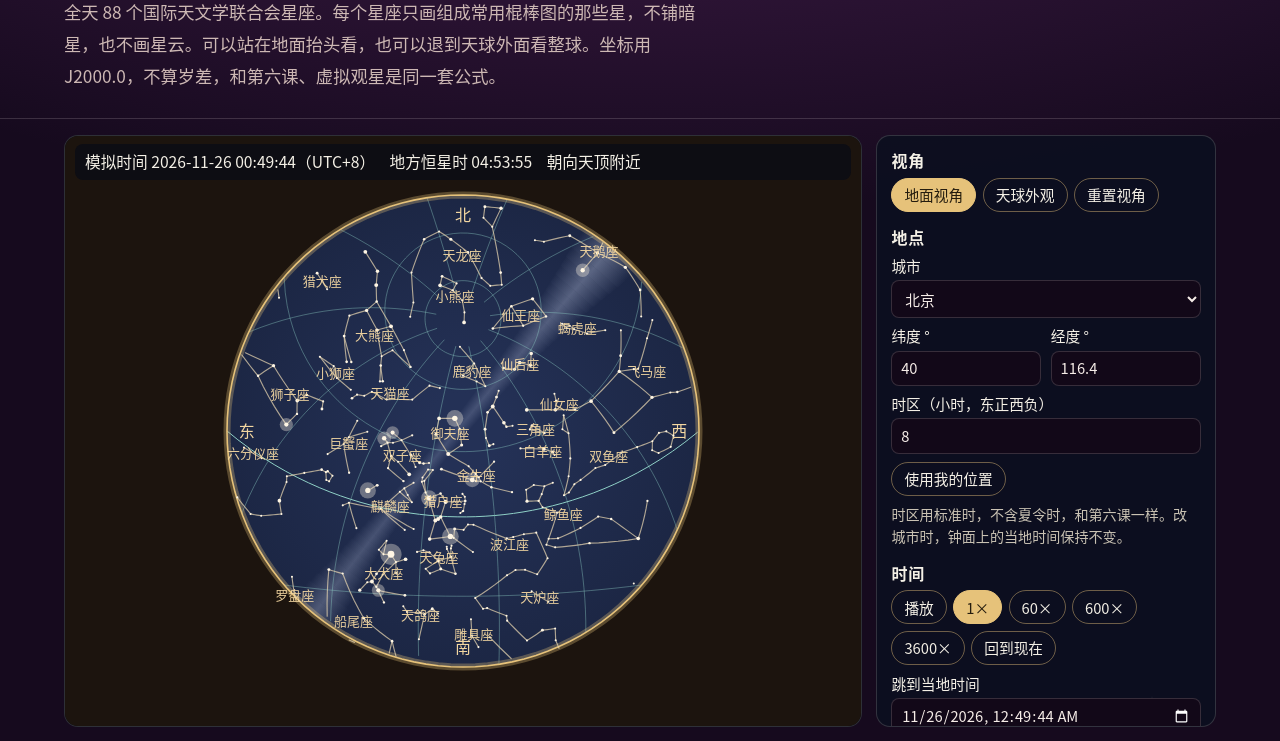
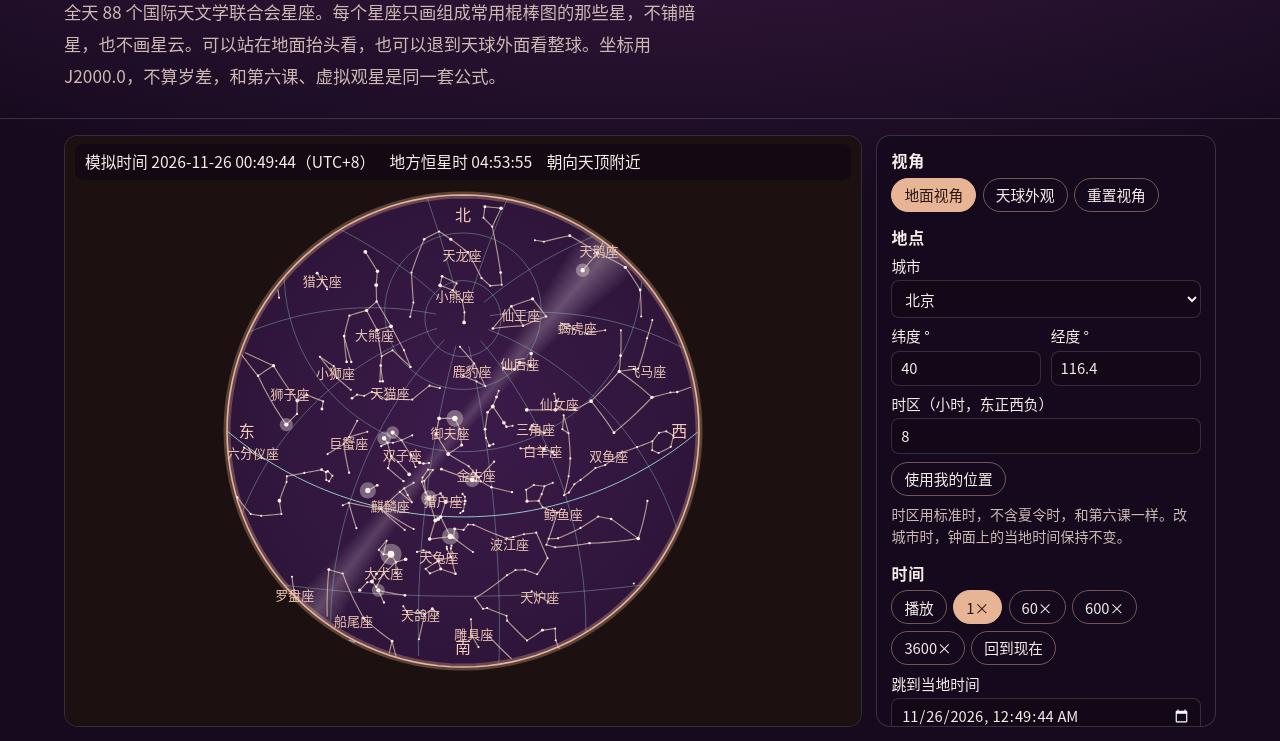
Before and after one commit to skui81963-ship-it/xingkong-zuobiaoxue, a plain HTML site: page constellations.html in a window 1280 px wide. Shown: the part 185-926 px from the top of the page. Drawn offline with Linux system fonts and the light colour scheme.

Commit message:
为实用星座模拟套上暮光玫瑰金
constellations-theme.css 与虚拟观星同一套偏紫夜空和玫瑰金强调；银河、星座边界和选中高亮按暗紫底重新选色，四季星座色不变。站名小星星改为 currentColor。画布脚本的默认色和银河淡出边与新变量对齐。

```diff
--- a/constellations-theme.css
+++ b/constellations-theme.css
@@ -3,6 +3,7 @@
   ------------------------
   实用星座模拟的外观。只放自定义属性（--sg- 开头）。
   布局在 stargazing.css 和 constellations.css，星星怎么转在 stargaze-*.js。
+  配色和虚拟观星那一页同一套「暮光玫瑰金」：偏紫夜空、象牙正文、玫瑰金强调。
   以后想换颜色、字体、星点或连线，改这一份就够，不必动计算，也不必改虚拟观星那一页。
 
   画布上的星、银河、边界和地平也读这些变量。
@@ -15,15 +16,15 @@
   --sg-font-size: 0.98rem;
   --sg-line-height: 1.55;
 
-  --sg-text: #f4f0e6;
-  --sg-text-dim: #c9c2b3;
-  --sg-text-strong: #f3d7a1;
-  --sg-panel-bg: rgba(12, 16, 32, 0.92);
-  --sg-panel-border: rgba(244, 240, 230, 0.16);
-  --sg-stage-bg: #070b16;
-  --sg-hud-bg: rgba(7, 11, 22, 0.72);
-  --sg-input-bg: #0e1428;
-  --sg-focus: #e6c27a;
+  --sg-text: #f6ede8;                         /* 面板正文，跟全站 --ink 一致 */
+  --sg-text-dim: #cdb8b4;                     /* 次要说明，跟 --muted 一致 */
+  --sg-text-strong: #f4cdb8;                  /* 强调文字，跟 --gold-strong 一致 */
+  --sg-panel-bg: rgba(22, 10, 30, 0.92);      /* 右侧控制面板的半透明底 */
+  --sg-panel-border: rgba(246, 237, 232, 0.16);
+  --sg-stage-bg: #100814;                     /* 星图画布背后最深的底 */
+  --sg-hud-bg: rgba(16, 8, 20, 0.72);         /* 画布上时间条那一层薄底 */
+  --sg-input-bg: #120818;                     /* 面板里输入框的背景 */
+  --sg-focus: #e8b496;                        /* 焦点和滑块强调色，玫瑰金 */
 
   --sg-radius: 14px;
   --sg-radius-sm: 8px;
@@ -36,51 +37,51 @@
   --sg-btn-pad-y: 0.38rem;
   --sg-btn-pad-x: 0.75rem;
   --sg-btn-radius: 999px;
-  --sg-btn-border: 1px solid rgba(230, 194, 122, 0.45);
+  --sg-btn-border: 1px solid rgba(232, 180, 150, 0.45);
   --sg-btn-bg: transparent;
-  --sg-btn-fg: #f4f0e6;
-  --sg-btn-on-bg: #e6c27a;
-  --sg-btn-on-fg: #241c0e;
-  --sg-btn-on-border: #e6c27a;
+  --sg-btn-fg: #f6ede8;
+  --sg-btn-on-bg: #e8b496;                    /* 选中的按钮：玫瑰金底 */
+  --sg-btn-on-fg: #2a1610;                    /* 选中按钮上的深色字 */
+  --sg-btn-on-border: #e8b496;
 
-  --sg-sky-top: #243156;
-  --sg-sky-bottom: #070b16;
-  --sg-ground: #1c140e;
-  --sg-ground-edge: #3a2a1c;
-  --sg-horizon: #e6c27a;
-  --sg-horizon-glow: rgba(230, 194, 122, 0.35);
-  --sg-cardinal: #f3d7a1;
-  --sg-star: #fff6e4;
-  --sg-star-halo: rgba(255, 246, 228, 0.35);
-  --sg-label: #f4f0e6;
+  --sg-sky-top: #3a1a48;                      /* 星图天空靠近天顶的颜色 */
+  --sg-sky-bottom: #100814;                   /* 星图天空靠近地平的颜色 */
+  --sg-ground: #1c1010;                       /* 地面 */
+  --sg-ground-edge: #3a2420;                  /* 地面靠近地平的边缘 */
+  --sg-horizon: #e8b496;                      /* 地平线 */
+  --sg-horizon-glow: rgba(232, 180, 150, 0.35);
+  --sg-cardinal: #f4cdb8;                     /* 东南西北的字 */
+  --sg-star: #fff4ec;                         /* 星点 */
+  --sg-star-halo: rgba(255, 244, 236, 0.35);
+  --sg-label: #f6ede8;                        /* 星名标签 */
   --sg-label-size: 12px;
   --sg-star-scale: 1;
 
-  --sg-const-line: rgba(232, 214, 176, 0.72);
+  --sg-const-line: rgba(232, 200, 180, 0.72); /* 星座连线 */
   --sg-const-line-width: 1.15;
   --sg-aster-line-width: 2.15;
-  --sg-spring: #7dcea0;
+  --sg-spring: #7dcea0;                       /* 春季星座（四季色保持原样，方便辨认） */
   --sg-summer: #f0a0c4;
   --sg-autumn: #f0b45a;
   --sg-winter: #8eb6f2;
 
-  --sg-grid-altaz: rgba(244, 240, 230, 0.28);
-  --sg-grid-eq: rgba(143, 208, 198, 0.4);
-  --sg-equator: #8fd0c6;
-  --sg-pole: #f0a8c4;
-  --sg-axis: rgba(240, 168, 196, 0.85);
-  --sg-sphere-limb: rgba(244, 240, 230, 0.45);
-  --sg-sphere-fill: rgba(180, 200, 255, 0.05);
-  --sg-earth-ocean: #2c527c;
-  --sg-earth-land: #6d9464;
-  --sg-observer: #f3d7a1;
+  --sg-grid-altaz: rgba(246, 237, 232, 0.28); /* 地平坐标网格 */
+  --sg-grid-eq: rgba(142, 200, 196, 0.4);     /* 赤道坐标网格 */
+  --sg-equator: #8ec8c4;                      /* 天赤道，跟全站 --teal 一致 */
+  --sg-pole: #f090b0;                         /* 天极，跟全站 --rose 一致 */
+  --sg-axis: rgba(240, 144, 176, 0.85);       /* 天轴 */
+  --sg-sphere-limb: rgba(246, 237, 232, 0.45);
+  --sg-sphere-fill: rgba(220, 160, 220, 0.06);
+  --sg-earth-ocean: #3a3a6c;                  /* 天球外视里地球的海 */
+  --sg-earth-land: #6d9464;                   /* 地球的陆地 */
+  --sg-observer: #f4cdb8;                     /* 观测者标记 */
   --sg-back-star: 0.28;
 
-  --sg-milky: #d7e0fb;
-  --sg-boundary: rgba(196, 176, 224, 0.8);
+  --sg-milky: #ead6e4;                        /* 银河：暗紫天上的淡玫瑰雾带 */
+  --sg-boundary: rgba(214, 186, 232, 0.82);   /* 星座边界，淡丁香色，和暖色连线分开 */
   --sg-boundary-width: 0.9;
-  --sg-highlight: #ffe08a;
+  --sg-highlight: #ffd0a4;                    /* 选中的星座：更亮的玫瑰金，好认 */
   --sg-highlight-width: 2.4;
-  --sg-cons-name: #f3d7a1;
+  --sg-cons-name: #f4cdb8;                    /* 星座中文名，跟强调色一致 */
   --sg-cons-name-size: 13px;
 }
--- a/constellations.html
+++ b/constellations.html
@@ -27,7 +27,7 @@
       <div class="wrap sg-head-wrap">
         <a class="brand" href="index.html">
           <svg viewBox="0 0 16 16" aria-hidden="true">
-            <path fill="#e6c27a" d="M8 0.8 L9.1 6.4 L15.2 8 L9.1 9.6 L8 15.2 L6.9 9.6 L0.8 8 L6.9 6.4 Z"/>
+            <path fill="currentColor" d="M8 0.8 L9.1 6.4 L15.2 8 L9.1 9.6 L8 15.2 L6.9 9.6 L0.8 8 L6.9 6.4 Z"/>
           </svg>
           星空坐标学
         </a>
--- a/stargaze-render.js
+++ b/stargaze-render.js
@@ -55,12 +55,12 @@ var StarGazeRender = (function () {
       land: pick(cs, "--sg-earth-land", "#6d9464"),
       observer: pick(cs, "--sg-observer", "#f4cdb8"),
       backStar: parseFloat(pick(cs, "--sg-back-star", "0.28")) || 0.28,
-      milky: pick(cs, "--sg-milky", "#d5def8"),
-      boundary: pick(cs, "--sg-boundary", "rgba(196, 176, 224, 0.8)"),
+      milky: pick(cs, "--sg-milky", "#ead6e4"),
+      boundary: pick(cs, "--sg-boundary", "rgba(214, 186, 232, 0.82)"),
       boundaryWidth: parseFloat(pick(cs, "--sg-boundary-width", "0.9")) || 0.9,
-      highlight: pick(cs, "--sg-highlight", "#ffe08a"),
+      highlight: pick(cs, "--sg-highlight", "#ffd0a4"),
       highlightWidth: parseFloat(pick(cs, "--sg-highlight-width", "2.4")) || 2.4,
-      consName: pick(cs, "--sg-cons-name", "#f3d7a1"),
+      consName: pick(cs, "--sg-cons-name", "#f4cdb8"),
       consNameSize: pick(cs, "--sg-cons-name-size", "13px"),
       spring: pick(cs, "--sg-spring", "#7dcea0"),
       summer: pick(cs, "--sg-summer", "#f0a0c4"),
@@ -730,11 +730,29 @@ var StarGazeRender = (function () {
     };
   }
 
+  /* 把颜色收成透明边，让银河带子两侧淡出时仍跟主题色一致。 */
+  function transparentOf(color) {
+    var m = String(color).trim();
+    var h, r, g, b, rgb;
+    if (m.charAt(0) === "#") {
+      h = m.slice(1);
+      if (h.length === 3) h = h.charAt(0) + h.charAt(0) + h.charAt(1) + h.charAt(1) + h.charAt(2) + h.charAt(2);
+      r = parseInt(h.slice(0, 2), 16);
+      g = parseInt(h.slice(2, 4), 16);
+      b = parseInt(h.slice(4, 6), 16);
+      return "rgba(" + r + "," + g + "," + b + ",0)";
+    }
+    rgb = m.match(/^rgba?\(\s*([\d.]+)\s*,\s*([\d.]+)\s*,\s*([\d.]+)/);
+    if (rgb) return "rgba(" + rgb[1] + "," + rgb[2] + "," + rgb[3] + ",0)";
+    return "rgba(234,214,228,0)";
+  }
+
   function fillMilkyQuad(ctx, a, b, alpha, color) {
+    var edge = transparentOf(color);
     var grd = ctx.createLinearGradient(a.n.x, a.n.y, a.s.x, a.s.y);
-    grd.addColorStop(0, "rgba(215,224,251,0)");
+    grd.addColorStop(0, edge);
     grd.addColorStop(0.5, color);
-    grd.addColorStop(1, "rgba(215,224,251,0)");
+    grd.addColorStop(1, edge);
     ctx.fillStyle = grd;
     ctx.globalAlpha = alpha;
     ctx.beginPath();
```
Also changed, not shown: README.md.
